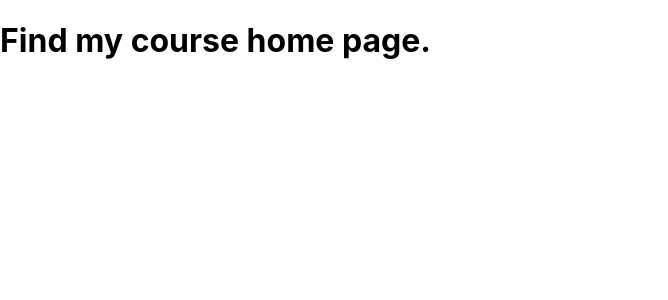
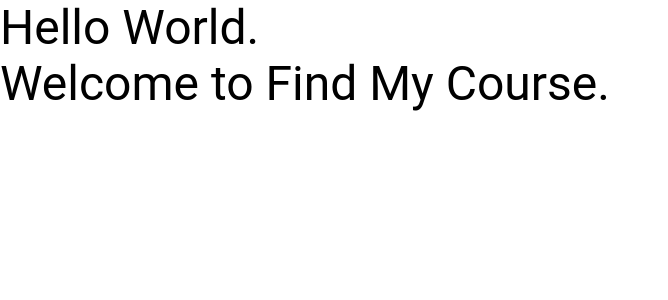
Before and after one commit to CS-506/FMC-Frontend, a React (Create React App) app: page / in a window 1280 px wide. Shown: the top 300 px of the page, without its empty margins (0-668 px from the left). Built offline with nearby package versions, Linux system fonts and the light colour scheme.

Commit message:
Revert "PROJSTART: working ver. w/ Home View routing"
This reverts commit ddbf5566d14ccff7b416c5ef9eef970c0c8f976b.

```diff
--- /dev/null
+++ b/src/App.css
@@ -0,0 +1,38 @@
+.App {
+  text-align: center;
+}
+
+.App-logo {
+  height: 40vmin;
+  pointer-events: none;
+}
+
+@media (prefers-reduced-motion: no-preference) {
+  .App-logo {
+    animation: App-logo-spin infinite 20s linear;
+  }
+}
+
+.App-header {
+  background-color: #282c34;
+  min-height: 100vh;
+  display: flex;
+  flex-direction: column;
+  align-items: center;
+  justify-content: center;
+  font-size: calc(10px + 2vmin);
+  color: white;
+}
+
+.App-link {
+  color: #61dafb;
+}
+
+@keyframes App-logo-spin {
+  from {
+    transform: rotate(0deg);
+  }
+  to {
+    transform: rotate(360deg);
+  }
+}
--- a/src/App.js
+++ b/src/App.js
@@ -1,29 +1,18 @@
-/**
- * FMC-frontend/src/App.js
- *
- * Manages mapping from url address to page components.
- *
- * Author(s):
- * 		Jerry Yu, Roxin Liu
- */
-
-import React from "react";
+import React from 'react';
+import './App.css';
 import {
   BrowserRouter as Router,
   Route,
 } from "react-router-dom";
-
-import HomeView from "./components/HomeView"
+import Home from "./components/Home"
+import Login from "./components/Login"
 
 export default function App() {
   return (
       <Router>
-			<Route
-				exact path="/"
-				render={ props => {
-					return <HomeView />;
-				}}
-			/>
+        <Route exact path="/" component={Home} />
+        <Route exact path="/login" component={Login} />
       </Router>
+
   );
 }
--- /dev/null
+++ b/src/components/Home.js
@@ -0,0 +1,13 @@
+import React from 'react';
+import {
+    Typography
+} from "@material-ui/core/";
+
+export default function Home() {
+    return (
+        <Typography variant="h3">
+            Hello World. <br />
+            Welcome to Find My Course.
+        </Typography>
+    )
+}
--- a/src/components/HomeView.js
+++ /dev/null
@@ -1,16 +0,0 @@
-/**
- * FMC-frontend/src/components/HomeView.js
- *
- * Landing page for Find My Course. Offers basic search functionality.
- *
- * Author(s):
- * 		Jerry Yu, Roxin Liu
- */
-
-import React from "react";
-
-export default function HomeView() {
-	return (
-		<h1>Find my course home page.</h1>
-	);
-}
--- /dev/null
+++ b/src/components/Login.js
@@ -0,0 +1,12 @@
+import React from 'react';
+import {
+    Typography
+} from "@material-ui/core/";
+
+export default function Home() {
+    return (
+        <Typography>
+            Login to Find My Course.
+        </Typography>
+    )
+}
```
Lines whose indentation alone changed are shown as unchanged.
